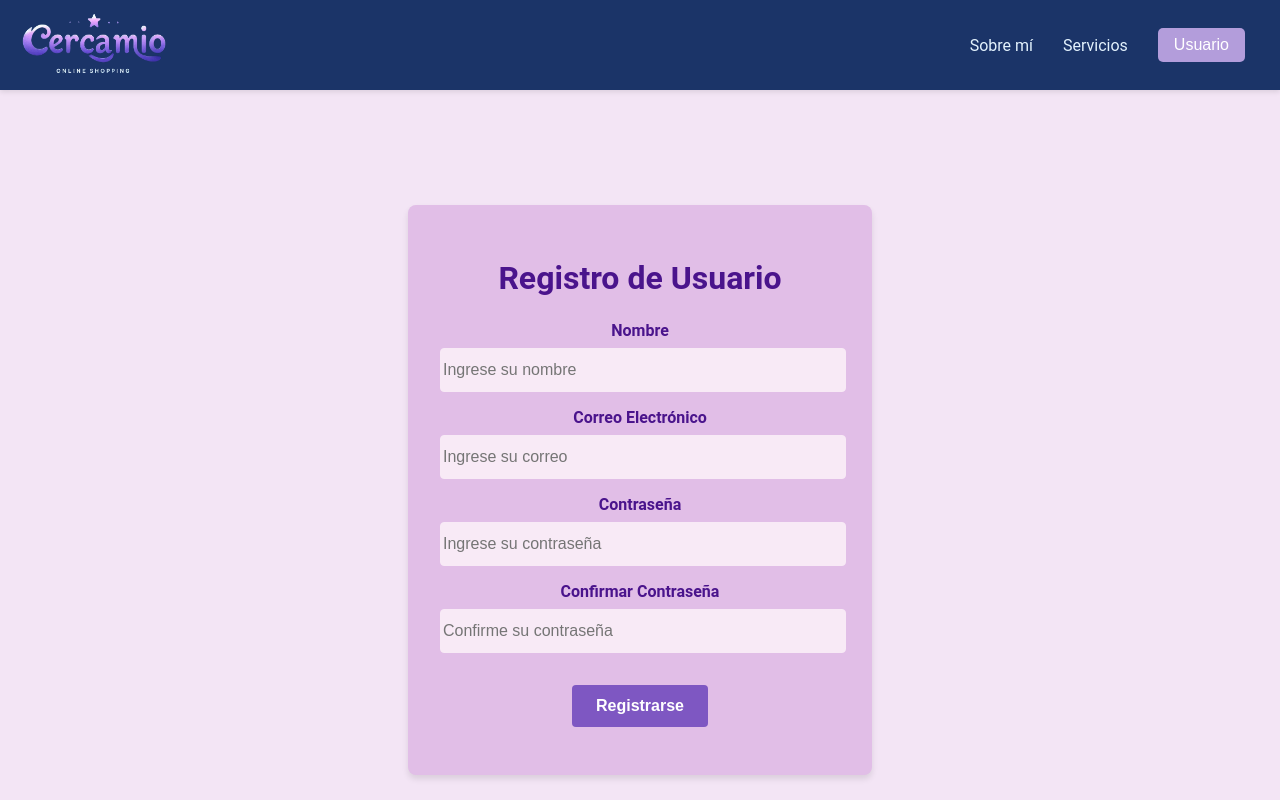
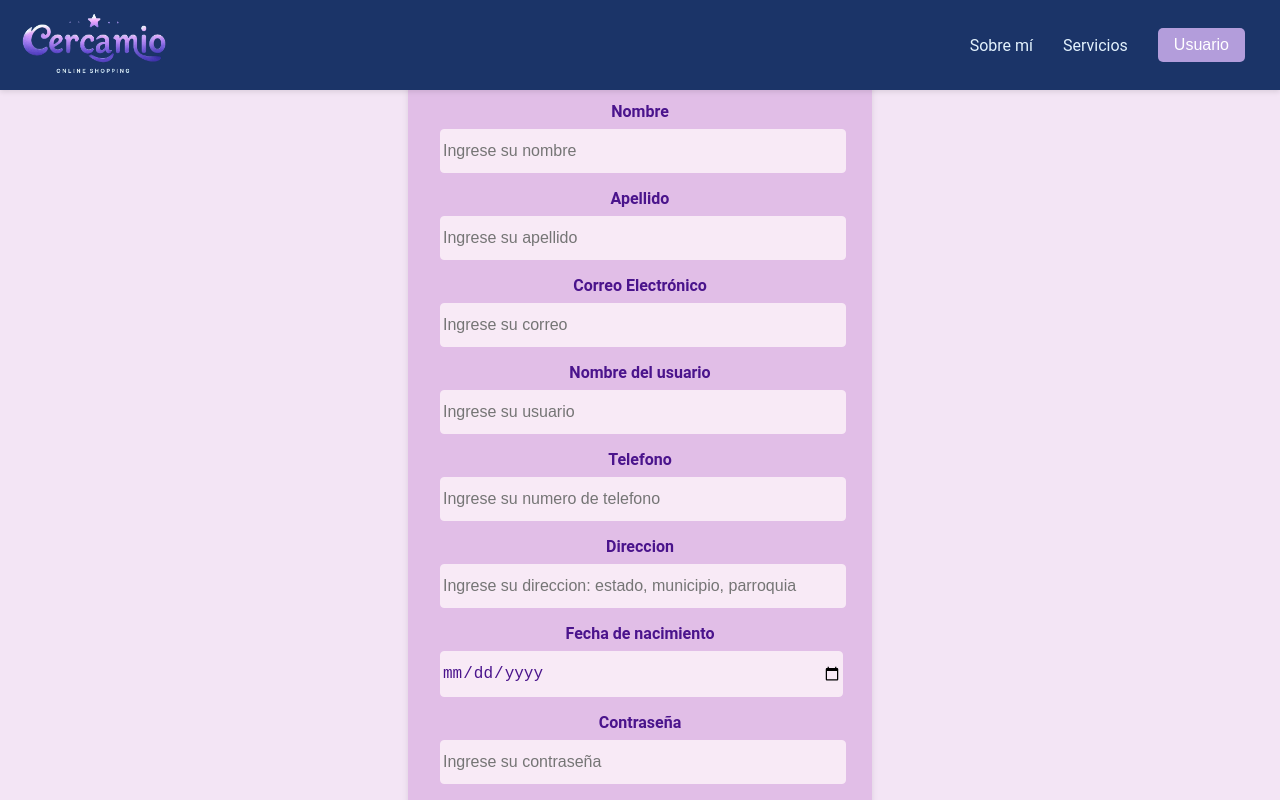
Before and after one commit to ElAdagioDeJP/E-Commerce_CercaMio, a React (Vite) app in the folder frontend/: page /registro in a window 1280 px wide. Shown: the top 800 px of the page. Built offline with nearby package versions, Linux system fonts and the light colour scheme.

Commit message:
Se arreglo el registro de usuario en react

```diff
--- a/frontend/src/Registro.css
+++ b/frontend/src/Registro.css
@@ -1,16 +1,24 @@
+
+
 /* General Container */
 .login-container {
   display: flex;
   justify-content: center;
   align-items: center;
   height: 100vh;
+  margin: 0;
+  padding: 0;
   background-color: #F3E5F5; /* Fondo general */
-    margin: 0;
+
 }
+
+
 
 /* Card */
 .login-card {
-    background-color: #E1BEE7; /* Fondo del cuadro */
+  margin: 40px;
+
+  /* Fondo del cuadro */
   padding: 2rem;
   border-radius: 12px;
   box-shadow: 0px 8px 15px rgba(0, 0, 0, 0.2);
@@ -26,6 +34,7 @@
     opacity: 0;
     transform: translateY(-10px);
   }
+
   to {
     opacity: 1;
     transform: translateY(0);
@@ -34,7 +43,8 @@
 
 /* Title */
 .login-title {
-    color: #4A148C; /* Texto principal */
+  color: #4A148C;
+  /* Texto principal */
   font-size: 2.5rem;
   font-weight: bold;
   margin-bottom: 1.5rem;
@@ -44,7 +54,8 @@
 /* Labels */
 .login-label {
   display: block;
-    color: #4A148C; /* Texto principal */
+  color: #4A148C;
+  /* Texto principal */
   font-weight: 600;
   margin-bottom: 0.5rem;
   font-size: 1rem;
@@ -58,22 +69,26 @@
   margin-bottom: 1.2rem;
   border: 1px solid #D1C4E9;
   border-radius: 6px;
-    background-color: #F8EAF6; /* Fondo de los inputs */
+  background-color: #F8EAF6;
+  /* Fondo de los inputs */
   font-size: 1rem;
   color: #4A148C;
   transition: border-color 0.3s ease;
 }
 
 .login-input:focus {
-    border-color: #7E57C2; /* Border en foco */
+  border-color: #7E57C2;
+  /* Border en foco */
   outline: none;
   box-shadow: 0px 0px 4px rgba(126, 87, 194, 0.5);
 }
 
 /* Buttons */
 .login-button {
-    background-color: #7E57C2; /* Fondo del botón */
-    color: #FFFFFF; /* Texto del botón */
+  background-color: #7E57C2;
+  /* Fondo del botón */
+  color: #FFFFFF;
+  /* Texto del botón */
   padding: 0.8rem 1.5rem;
   border: none;
   border-radius: 6px;
@@ -84,27 +99,11 @@
 }
 
 .login-button:hover {
-    background-color: #6A1B9A; /* Hover del botón */
+  background-color: #6A1B9A;
+  /* Hover del botón */
   transform: scale(1.05);
 }
 
 .login-button:active {
   transform: scale(0.98);
 }
-
-  /* Footer */
-  .login-footer {
-    margin-top: 1rem;
-    color: #4A148C; /* Texto del pie */
-    font-size: 0.9rem;
-  }
-
-  .login-footer a {
-    color: #7E57C2; /* Color del enlace */
-    text-decoration: none;
-    font-weight: bold;
-  }
-
-  .login-footer a:hover {
-    text-decoration: underline;
-  }
--- a/frontend/src/Registro.jsx
+++ b/frontend/src/Registro.jsx
@@ -9,9 +9,14 @@ const RegistroUsuario = () => {
   // Estados para manejar los datos del formulario
   const [formData, setFormData] = useState({
     nombre: '',
+    apellido: '',
+    usuario: '',
     email: '',
+    direccion: '',
+    fechanacimiento: '',
     password: '',
-    confirmPassword: ''
+    confirmPassword: '',
+    telefono: ''
   });
 
   // Manejar cambios en los inputs
@@ -25,7 +30,9 @@ const RegistroUsuario = () => {
     e.preventDefault();
 
     // Validación básica
-    if (!formData.nombre || !formData.email || !formData.password || !formData.confirmPassword) {
+    if (!formData.nombre || !formData.email || !formData.password || !formData.confirmPassword
+      || !formData.apellido || !formData.usuario || !formData.telefono || !formData.direccion
+      || !formData.fechanacimiento) {
       alert("Por favor, completa todos los campos.");
       return;
     }
@@ -47,7 +54,7 @@ const RegistroUsuario = () => {
   };
 
   return (
-    <div>
+    <div className='cuerpo'>
 
       <Navbar /> {/* Aquí debe aparecer el Navbar */}
 
@@ -65,6 +72,16 @@ const RegistroUsuario = () => {
               onChange={handleInputChange}
             />
 
+            <label htmlFor="apellido" className='login-label'>Apellido</label>
+            <input
+            type="text"
+            id='apellido'
+            className='login-input'
+            placeholder='Ingrese su apellido'
+            value={formData.apellido}
+            onChange={handleInputChange}
+             />
+
             <label htmlFor="email" className="login-label">Correo Electrónico</label>
             <input
               type="email"
@@ -73,6 +90,45 @@ const RegistroUsuario = () => {
               placeholder="Ingrese su correo"
               value={formData.email}
               onChange={handleInputChange}
+            />
+
+            <label htmlFor="usuario" className='login-label'>Nombre del usuario</label>
+            <input
+            type='text'
+            id='usuario'
+            className='login-input'
+            placeholder='Ingrese su usuario'
+            value={formData.usuario}
+            onChange={handleInputChange}
+            />
+
+            <label htmlFor="telefono" className='login-label'>Telefono</label>
+            <input
+            type='tel'
+            id='telefono'
+            className='login-input'
+            placeholder='Ingrese su numero de telefono'
+            value={formData.telefono}
+            onChange={handleInputChange}
+            />
+            <label htmlFor="direccion" className='login-label'>Direccion</label>
+            <input
+            type='text'
+            id='direccion'
+            className='login-input'
+            placeholder='Ingrese su direccion: estado, municipio, parroquia'
+            value={formData.direccion}
+            onChange={handleInputChange}
+            />
+
+            <label htmlFor="fechanacimiento" className='login-label'>Fecha de nacimiento</label>
+            <input
+            type='date'
+            id='fechanacimiento'
+            className='login-input'
+            placeholder='Ingrese su fecha de nacimiento'
+            value={formData.fechanacimiento}
+            onChange={handleInputChange}
             />
 
             <label htmlFor="password" className="login-label">Contraseña</label>
```
Lines whose indentation alone changed are shown as unchanged.
